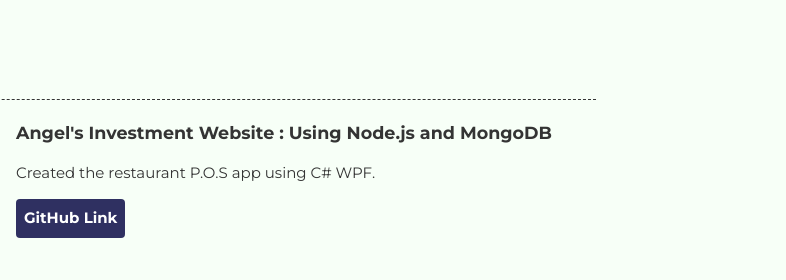
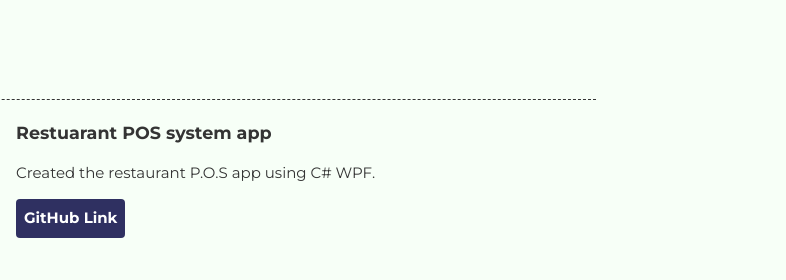
Before and after one commit to My-Web-Page/MyWebPage, a plain HTML site: page index.html in a window 1280 px wide. Shown: the part 1620-1900 px from the top of the page, 494-1280 px from the left. Drawn offline with Linux system fonts and the light colour scheme.

Commit message:
updated content

```diff
--- a/index.html
+++ b/index.html
@@ -93,7 +93,7 @@
                 <!-- Project 4 -->
                 <section class="project-item clearfix">
                     <img src="./assets/images/restaurant_app.png" alt="Restaurant app using C# WPF MVVM">
-                    <h3>Angel's Investment Website : Using Node.js and MongoDB</h3>
+                    <h3>Restuarant POS system app</h3>
                     <p>Created the restaurant P.O.S app using C# WPF.</p>
                     <a class="btn" href="https://github.com/portretrieve/Restaurant_app" target="_blank">GitHub Link</a>
                 </section>
```
